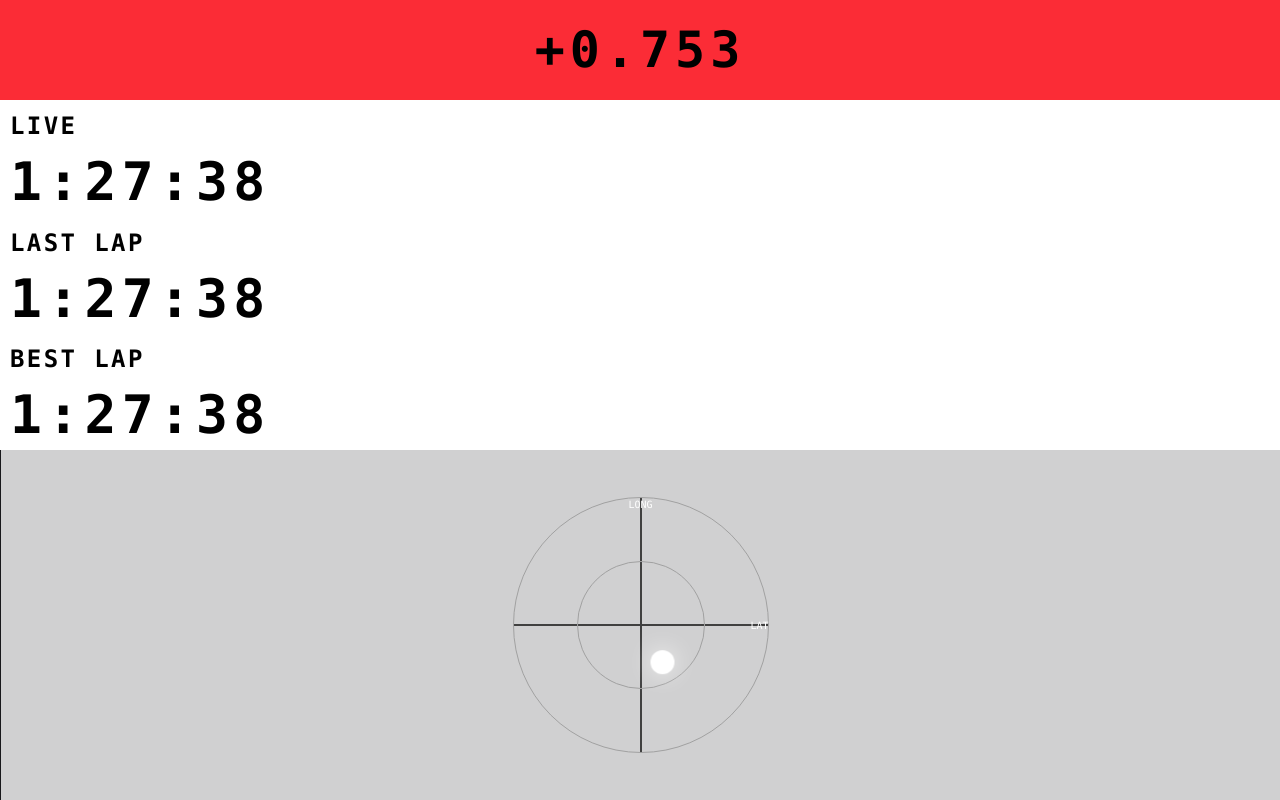
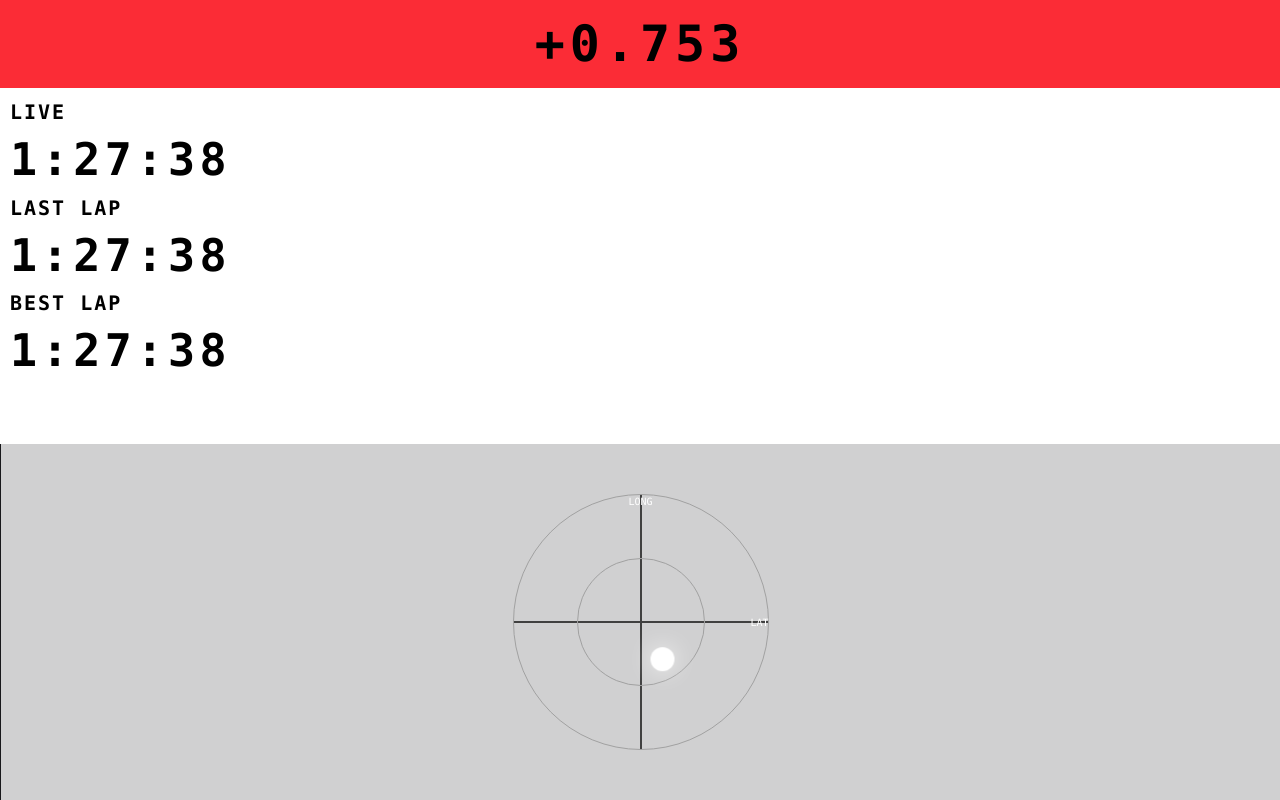
Before and after one commit to nicolacanzonieri/telemetra, a React (Vite) app: page / in a window 1280 px wide. Built offline with nearby package versions, Linux system fonts and the light colour scheme.

Commit message:
Update OnBoardPage to handle timer events and improve gate confirmation logic in App

```diff
--- a/src/App.tsx
+++ b/src/App.tsx
@@ -47,6 +47,7 @@ function App() {
     } else {
       setFinishGate({ p1, p2 });
       setIsEndpointPageOpen(false);
+      setIsOnBoardPageOpen(true);
     }
   };
 
--- a/src/pages/OnboardPage.tsx
+++ b/src/pages/OnboardPage.tsx
@@ -1,65 +1,100 @@
-import { useState, useEffect} from "react";
+import { useState, useEffect, useRef } from "react";
 
-export default function OnBoardPage() {
+interface OnBoardPageProps {
+    onCloseOnboardPage?: () => void;
+}
+
+interface TimerProps {
+    value: string;
+}
+
+interface TimerLabelProps {
+    label: string;
+}
+
+function TimerLabel({label}: TimerLabelProps) {
+    return (
+        <span className="text-xl font-bold font-mono tracking-widest uppercase text-text-1">
+            {label}
+        </span>
+    );
+}
+
+function Timer({value}: TimerProps) {
+    return (
+        <span className="text-[45px] font-bold font-mono tracking-widest uppercase text-text-1">
+            {value}
+        </span>
+    );
+}
+
+export default function OnBoardPage({ onCloseOnboardPage }: OnBoardPageProps) {
     const [gForce, setGForce] = useState({ x: 0, y: 0 });
+    const timerRef = useRef<ReturnType<typeof setTimeout> | null>(null);
+
+    const handleStartPress = () => {
+        timerRef.current = window.setTimeout(() => {
+            if (onCloseOnboardPage) {
+                onCloseOnboardPage();
+            }
+        }, 3000);
+    };
+
+    const handleEndPress = () => {
+        if (timerRef.current) {
+            window.clearTimeout(timerRef.current);
+            timerRef.current = null;
+        }
+    };
 
     useEffect(() => {
         let frameId: number;
-
         const animate = () => {
-            // Telemetry simulation: smooth oscillation between -1 and 1 G
-            // In a real case, you would map data coming from sensors/API here
             const x = Math.sin(Date.now() / 400) * 40;
             const y = Math.cos(Date.now() / 600) * 40;
-
             setGForce({ x, y });
             frameId = requestAnimationFrame(animate);
         };
+        frameId = requestAnimationFrame(animate);
 
-        frameId = requestAnimationFrame(animate);
-        return () => cancelAnimationFrame(frameId);
+        return () => {
+            cancelAnimationFrame(frameId);
+            handleEndPress();
+        };
     }, []);
 
     return (
-        <div className="w-screen h-screen absolute flex flex-col z-40 bg-bg-1">
-            <div className="w-full h-25 bg-red-500 flex flex-row items-center justify-center">
+        <div className="w-screen h-screen absolute flex flex-col z-40 bg-bg-1 cursor-pointer select-none"
+            onMouseDown={handleStartPress}
+            onMouseUp={handleEndPress}
+            onMouseLeave={handleEndPress}
+            onTouchStart={handleStartPress}
+            onTouchEnd={handleEndPress}
+        >
+            <div className="w-full h-22 bg-red-500 flex flex-row items-center justify-center">
                 <span className="text-[50px] font-bold font-mono tracking-widest uppercase text-text-1">
                     +0.753
                 </span>
             </div>
+
             <div className="w-full flex-1">
                 <div className="w-full h-[50%] flex flex-col items-start justify-start p-p-s">
-                    <span className="text-2xl font-bold font-mono tracking-widest uppercase text-text-1">
-                        LIVE
-                    </span>
-                    <span className="mb-[5px] text-[53px] font-bold font-mono tracking-widest uppercase text-text-1">
-                        1:27:38
-                    </span>
-                    <span className="text-2xl font-bold font-mono tracking-widest uppercase text-text-1">
-                        LAST LAP
-                    </span>
-                    <span className="mb-[5px] text-[53px] font-bold font-mono tracking-widest uppercase text-text-1">
-                        1:27:38
-                    </span>
-                    <span className="text-2xl font-bold font-mono tracking-widest uppercase text-text-1">
-                        BEST LAP
-                    </span>
-                    <span className="text-[53px] font-bold font-mono tracking-widest uppercase text-text-1">
-                        1:27:38
-                    </span>
+                    <TimerLabel label={"LIVE"}/>
+                    <Timer value={"1:27:38"}/>
+                    <TimerLabel label={"LAST LAP"}/>
+                    <Timer value={"1:27:38"}/>
+                    <TimerLabel label={"BEST LAP"}/>
+                    <Timer value={"1:27:38"}/>
                 </div>
 
                 <div className="w-full h-[50%] flex items-center justify-center bg-zinc-900/20 border-l border-zinc-900">
-                    <div className="relative w-64 h-64 flex items-center justify-center">
+                    <div className="relative w-64 h-64 flex items-center justify-center pointer-events-none">
                         <div className="absolute w-full h border border-neutral-700"></div>
                         <div className="absolute h-full w border border-neutral-700"></div>
-
                         <div className="absolute w-32 h-32 border border-neutral-400 rounded-full"></div>
                         <div className="absolute w-64 h-64 border border-neutral-400 rounded-full"></div>
-
                         <span className="absolute top-0 text-[10px] text-white font-mono">LONG</span>
                         <span className="absolute right-0 text-[10px] text-white font-mono">LAT</span>
-
                         <div
                             className="w-6 h-6 bg-white rounded-full shadow-[0_0_25px_rgba(255,255,255,0.8)] z-10 transition-transform duration-75 ease-out"
                             style={{
```
